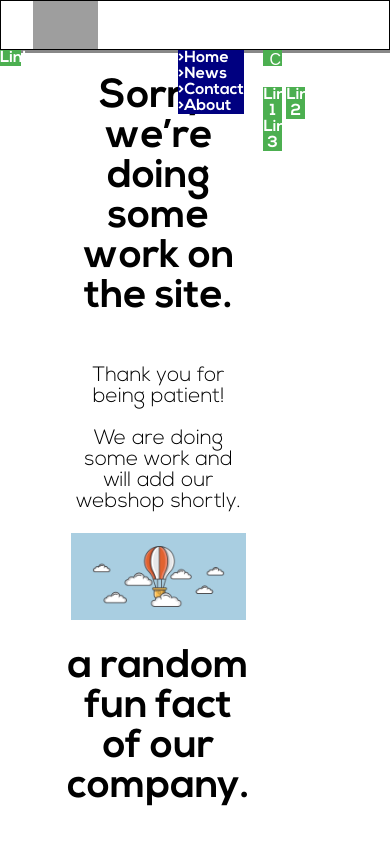
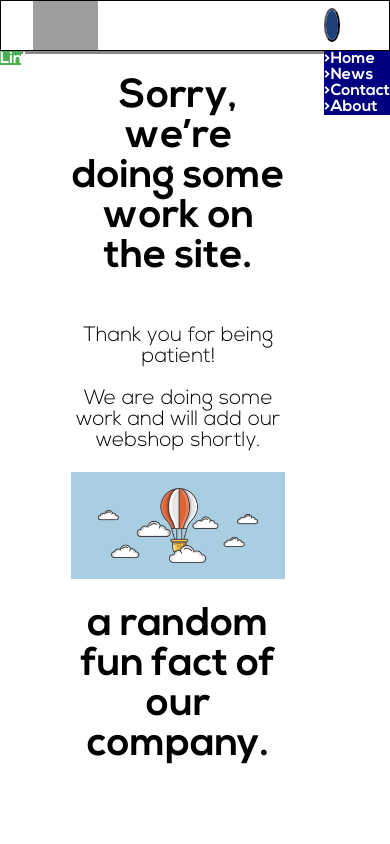
Before and after one commit to YohanLoz/Sunny-s-website, a PHP site: page /webShop.html in a window 390 px wide. Run offline with PHP 8.4, Linux system fonts and the light colour scheme; grey boxes are pictures that could not be loaded.

Commit message:
functionality update

```diff
--- a/css/webShop.css
+++ b/css/webShop.css
@@ -35,6 +35,7 @@ height:auto;
    border: 1px solid;
   box-shadow: 2px 3px #888888;
 }
+
 
 .toplink1{
 	grid-column: 5/ span 1;
@@ -105,8 +106,30 @@ text-align: center;
 	width:100%;
 	grid-column: 2/ span 2;
 }
+
+.mobilebutton{
+	display: none;
+	color: navy;
+	border-radius: 50%;
+	grid-column: 11/ span 1;
+	align-items:center;
+	width:50%;
+	height:70%;
+	margin:0px;
+	padding:0px;
+
+}
+#mobileButton{
+	width:100%;
+	height:100%;
+}
+
+
 @media only screen and (max-width: 768px) {
   /* For mobile phones: */
+  .mobilebutton{
+	display: block;
+  }
   body{
 	height:auto;
     width: 100%;
@@ -123,6 +146,11 @@ text-align: center;
  display: none;
  }
 
+.mobilemeniu{
+	grid-column: 10/ span 1;
+	height:auto;
+}
+
   .toplink3{
 	 display: none;
   }
@@ -135,15 +163,18 @@ text-align: center;
 	display: none;
 }
 
-.mobilemeniu{
-	display: none;
 
-}
+
+
+
 .buttonbox{
 	display: none;
 
 }
 
-
+ .mobilemeniu{
+ display: none;
+ height:auto;
+}
 
 }
--- /dev/null
+++ b/javascript/dropdownMenu.js
@@ -0,0 +1,11 @@
+function dropdown(){
+  var dropdown = document.getElementById("dropdown");      // this will make a variable pointing towards a element with id="dropdown"
+  if (dropdown.style.visibility == "hidden"){                   // if the menu is invisible
+
+    dropdown.style.visibility = "visible";          //makes the menu visible
+
+  } else{
+
+    dropdown.style.visibility = "hidden";        // will hide the dropdown menu
+  }
+}
--- a/webShop.html
+++ b/webShop.html
@@ -16,7 +16,7 @@
 			<a href="#" class="toplink2">Products</a>
 			<a href="#" class="toplink3">Contacts</a>
 			<a href="#here" class="toplink4">About us</a>
-
+			<button onclick="dropdown()" class="mobilebutton"><img id="mobileButton"src="img/mobileButton.png"  alt="mobileButton"></button>
 
     </div>
 </div>
@@ -38,7 +38,7 @@
 
 
 
- <div class="mobilemeniu">
+ <div id="dropdown" class="mobilemeniu">
 <ul>
   <li><a href="#home">>Home</a></li>
   <li><a href="#news">>News</a></li>
@@ -50,14 +50,6 @@
 
 
 
-  <div class="dropdown-click">
-    <button onclick="myFunction()" class="button black">Click Me!</button>
-    <div id="Demo" class="dropdown-content bar-block border">
-      <a href="#" class="bar-item button">Link 1</a>
-      <a href="#" class="bar-item button">Link 2</a>
-      <a href="#" class="bar-item button">Link 3</a>
-    </div>
-  </div>
 
 
 
@@ -66,4 +58,11 @@
  </body>
 
 
+
+ <footer>
+
+ <script type="text/javascript" src="javascript/dropdownMenu.js"/>
+
+ </footer>
+
  </html>
```
Also changed, not shown: img/mobileButton.png (added).
